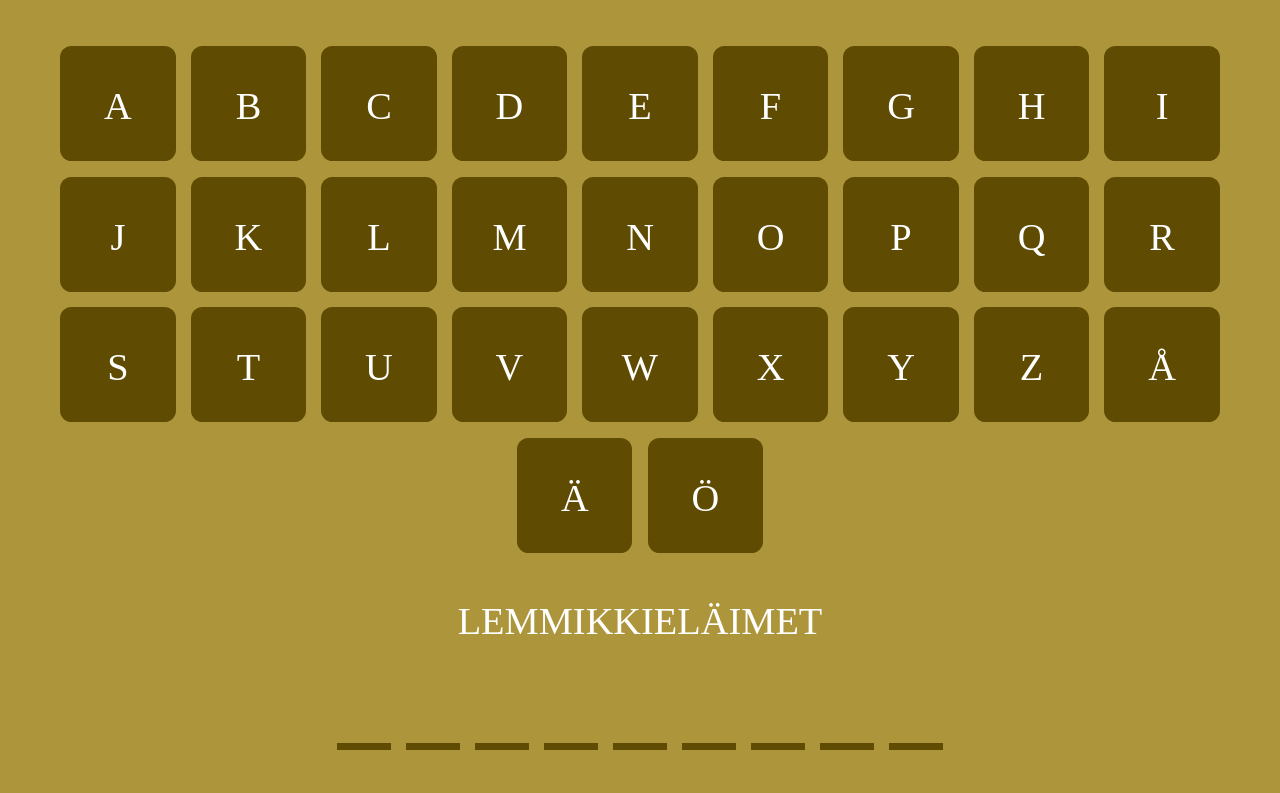
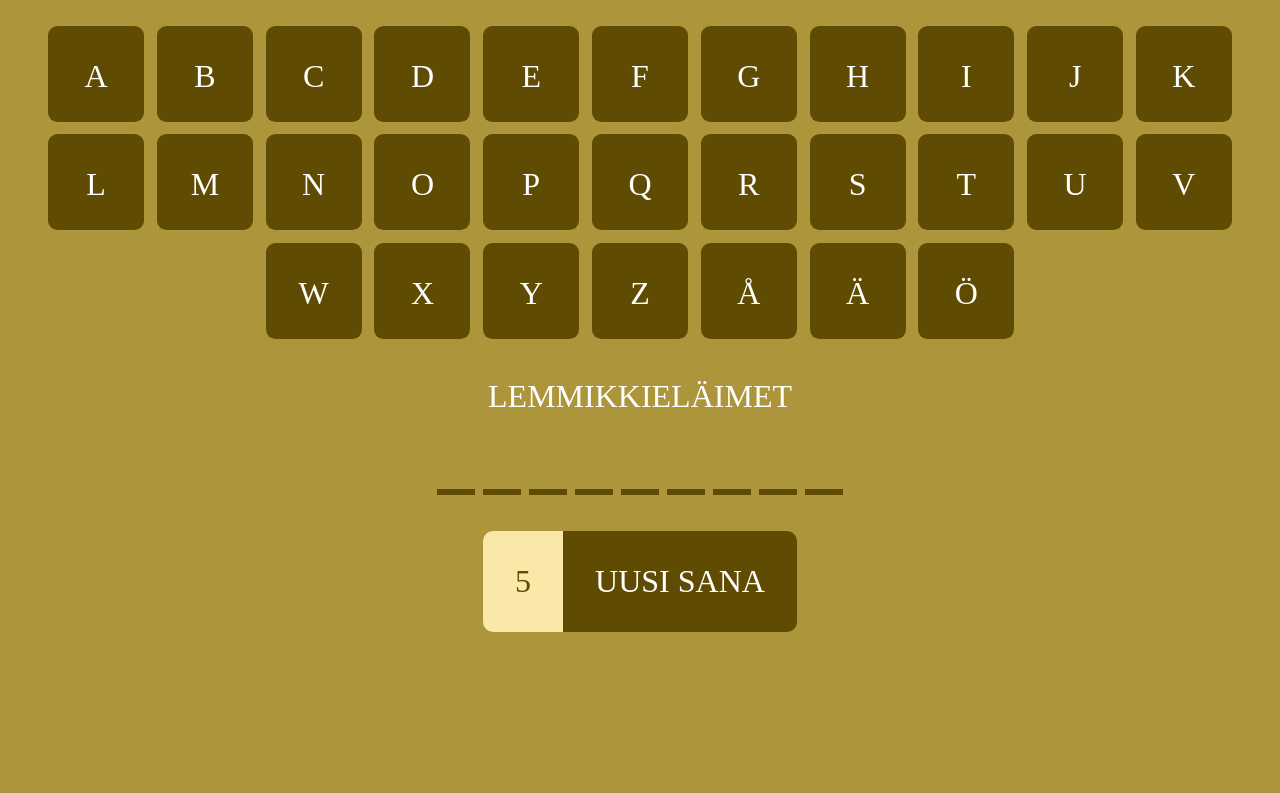
Before and after one commit to janipalsamaki/word-guess, a website built with webpack: page index.html in a window 1280 px wide. Shown: the top 793 px of the page. Built offline with nearby package versions, Linux system fonts and the light colour scheme.

Commit message:
Styling.

```diff
--- a/word-guess.css
+++ b/word-guess.css
@@ -1,15 +1,15 @@
 * {
   margin: 0;
   padding: 0;
+  font-size: xx-large;
 }
 
 html {
-  font-size: xx-large;
   text-align: center;
 }
 
 body {
-  padding: 1em;
+  padding: 0.5em;
   background-color: #AC953B;
   font-size: larger;
 }
@@ -49,19 +49,30 @@ li {
   border-width: 0 0 0.2em 0;
   border-radius: 0;
   cursor: default;
-  padding: 0.2em;
+  padding: 0.1em;
+  margin: 0.12em;
 }
 
 #word li[disabled] {
   color: #5F4B01;
 }
 
+li.space {
+  border: none;
+}
+
 #guesses, #new-word {
   padding: 1em;
+  text-align: center;
+  display: inline-block;
+}
+
+#guesses {
   color: #5F4B01;
   background-color: #F9E8A8;
-  text-align: center;
   margin: 1em 0 1em 0;
+  cursor: default;
+  border-radius: 10px 0 0 10px;
 }
 
 #new-word {
@@ -69,6 +80,7 @@ li {
   background-color: #5F4B01;
   text-transform: uppercase;
   cursor: pointer;
+  border-radius: 0 10px 10px 0;
 }
 
 #game-result {
@@ -77,7 +89,3 @@ li {
   padding: 1em;
   cursor: pointer;
 }
-
-li.space {
-  border-width: 0 !important;
-}
```
